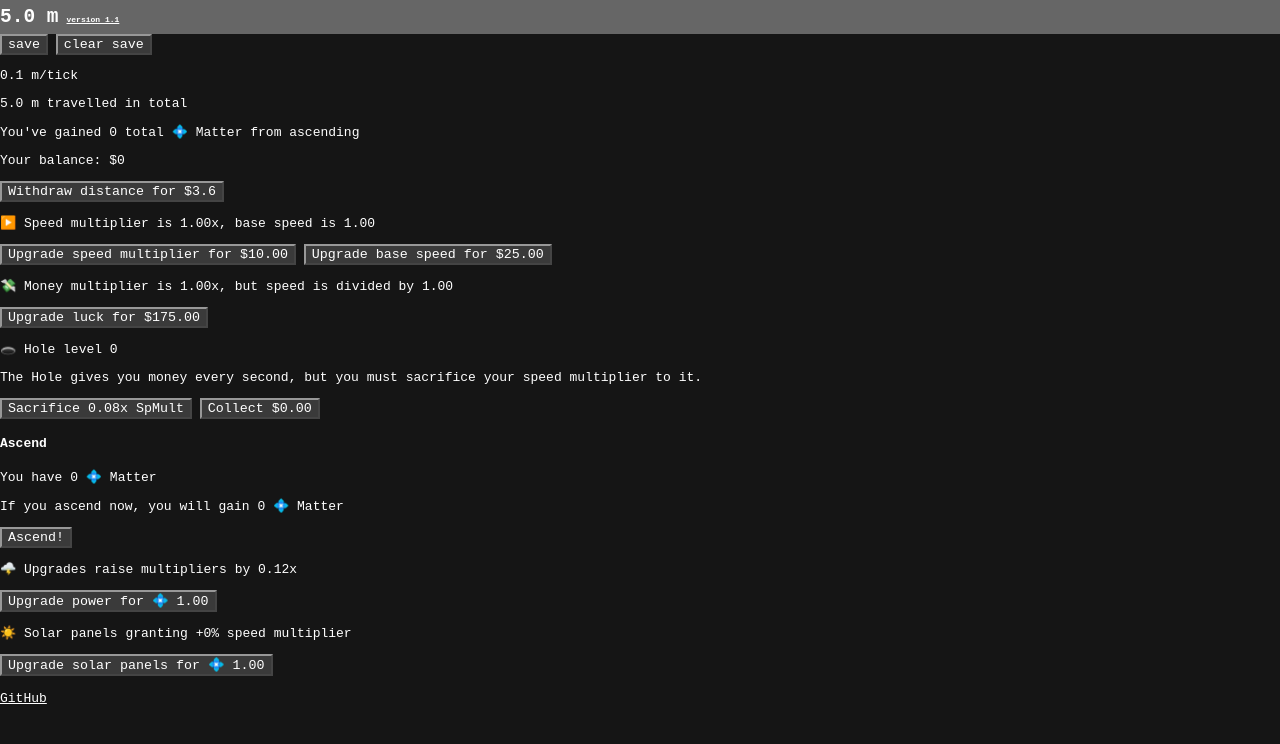
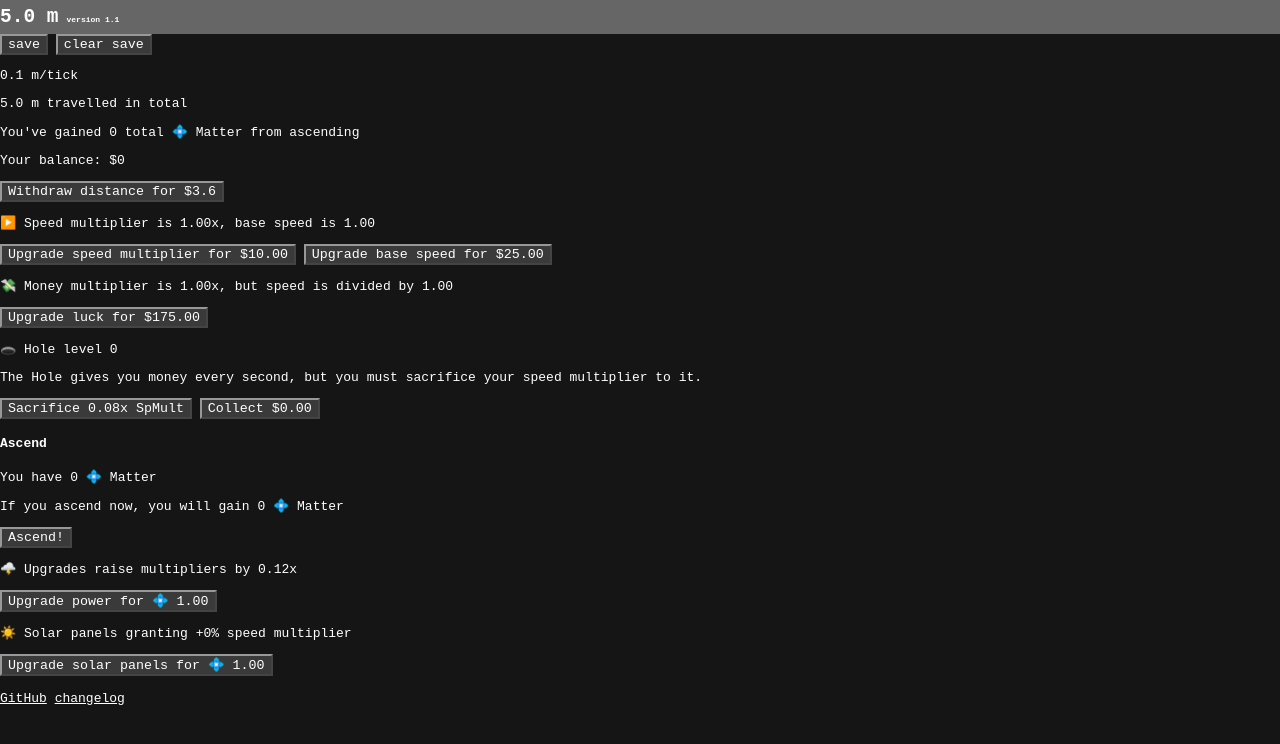
Before and after one commit to infinitemonitor/incremental-speed, a plain HTML site: page index.html in a window 1280 px wide. Drawn offline with Linux system fonts and the light colour scheme.

Commit message:
link still broken, let's try something else...

```diff
--- a/client.js
+++ b/client.js
@@ -69,7 +69,7 @@ setInterval(() => {
 	if(potentialMatter == Math.min()) potentialMatter = 0 //because division by 0 happens when asc is 0
 
 	//Set displays
-	display.innerHTML = dist.toFixed(1) + ' m<span style="font-size: 8px; margin-left: 8px;"><a style="color: white;" href="https://infinitemonitor.github.io/incremental-speed/changelog.html">version 1.1</a></span>'
+	display.innerHTML = dist.toFixed(1) + ' m<span style="font-size: 8px; margin-left: 8px;">version 1.1</span>'
 	totalDisplay.innerHTML = tDist.toFixed(1) + " m travelled in total"
 	psDisplay.innerHTML = `${distgain.toFixed(1)} m/tick`
 	btnWithdraw.innerHTML = "Withdraw distance for $" + storedBal.toFixed(1)
--- a/index.html
+++ b/index.html
@@ -66,5 +66,6 @@
 
 	<br><br>
 	<a href="https://github.com/infinitemonitor/incremental-speed" style="color: white;">GitHub</a>
+	<a style="color: white;" href="https://infinitemonitor.github.io/incremental-speed/changelog.html">changelog</a>
 	<script src="./client.js"></script>
 </body>
```
